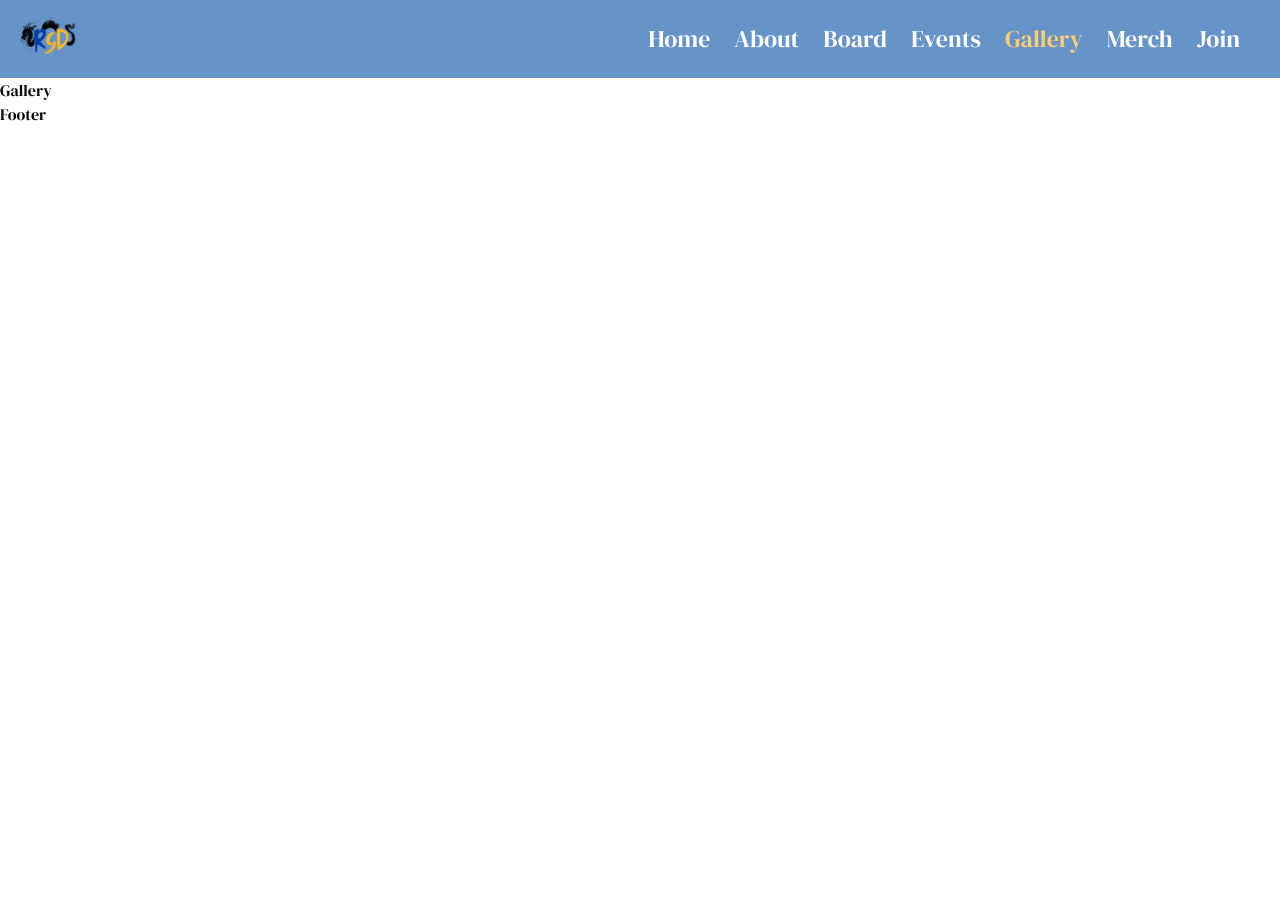
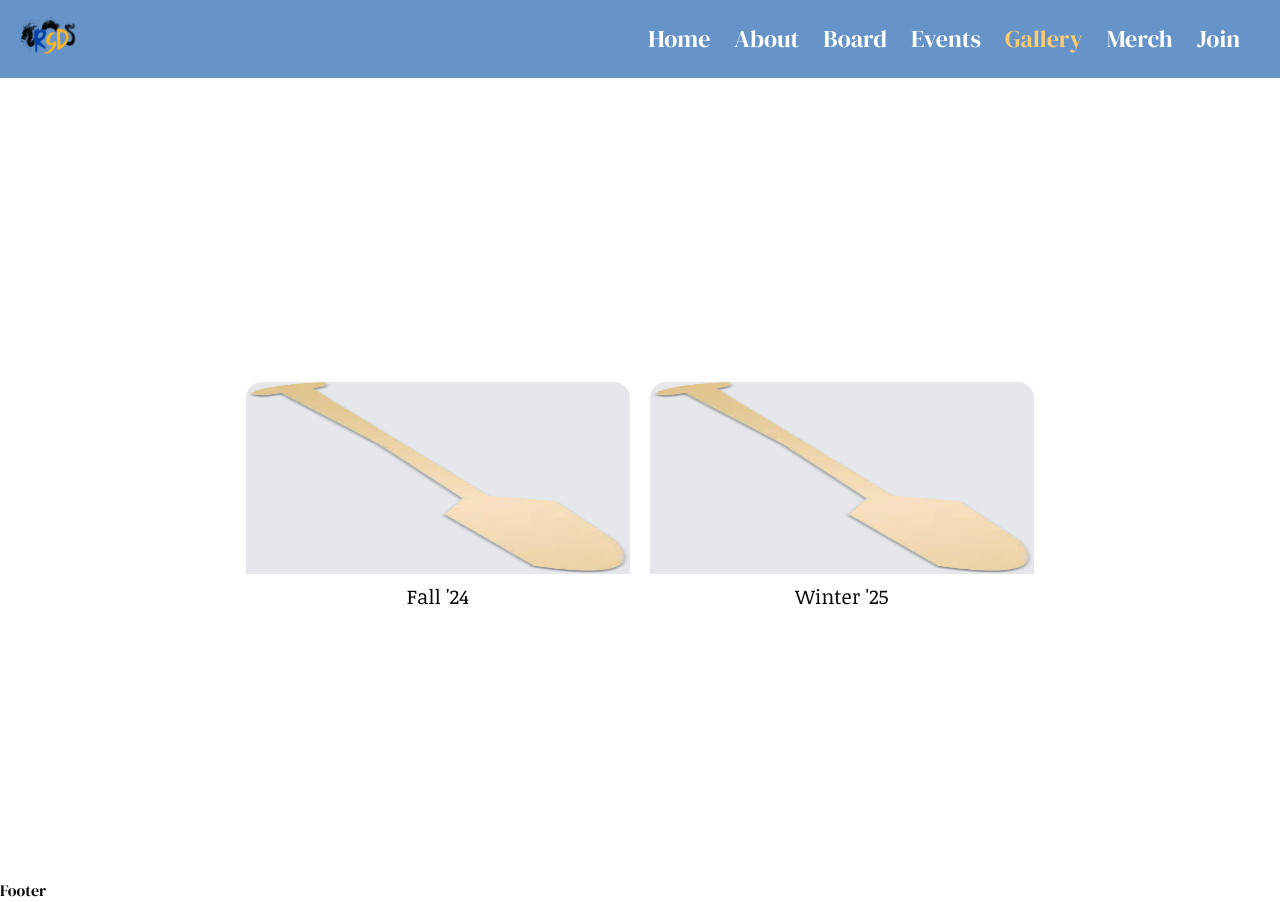
Before and after one commit to acm-ucr/rsd-website, a Next.js app: page /gallery in a window 1280 px wide. Before the commit the page ends 800 px from the top, so only its background shows below. Built offline with nearby package versions, Linux system fonts and the light colour scheme.

Commit message:
created gallery card with random link

```diff
--- a/src/app/gallery/page.tsx
+++ b/src/app/gallery/page.tsx
@@ -1,5 +1,12 @@
+import GalleryCard from "@/components/gallery/GalleryCard";
+
 const Gallery = () => {
-  return <div>Gallery</div>;
+  return (
+    <div className="row flex h-screen w-screen items-center gap-5 justify-center">
+        <GalleryCard photoName="Fall '24" link="https://en.wikipedia.org/wiki/Paddling" image="singlePaddle.webp"/>
+        <GalleryCard photoName="Winter '25" link="https://en.wikipedia.org/wiki/Paddling" image="singlePaddle.webp"/>
+    </div>
+  );
 };
 
 export default Gallery;
--- a/src/components/gallery/GalleryCard.tsx
+++ b/src/components/gallery/GalleryCard.tsx
@@ -1,5 +1,23 @@
-const GalleryCard = () => {
-  return <div>GalleryCard</div>;
+import Link from "next/link";
+import Image from "next/image";
+
+
+
+interface GalleryInfo {
+  photoName: string;
+  link: string;
+  image: string;
+}
+
+const GalleryCard = ({photoName, link, image}: GalleryInfo) => {
+  return (
+    <Link href={link} target="_blank">
+      <div className="font-rsd-alt flex-col items-center h-48 w-96 bg-gray-200 min-w-0 rounded-t-2xl">
+        <Image className="h-full w-full" src={image} alt="product" width={400} height={400}/>
+        <div className="rounded-b-2xl bg-white p-2 text-center text-xl">{photoName}</div>
+      </div>
+    </Link>
+  );
 };
 
 export default GalleryCard;
```
